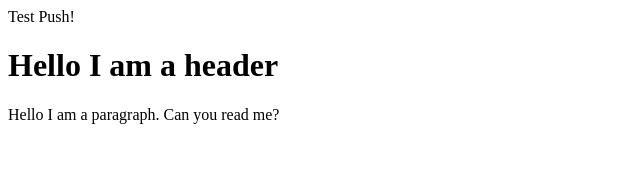
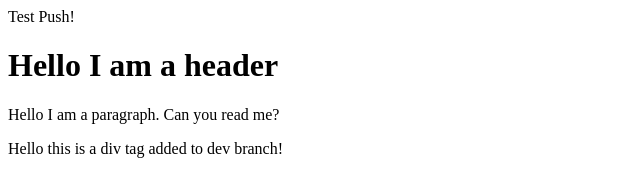
Before and after one commit to bethel-school-of-technology/team-dream-team-backend, a plain HTML site: page index.html in a window 1280 px wide. Shown: the whole page, without its empty margins (0-640 px from the left). Drawn offline with Linux system fonts and the light colour scheme.

Commit message:
added div tag

```diff
--- a/index.html
+++ b/index.html
@@ -2,3 +2,5 @@
 <header>Test Push!</header>
 <h1>Hello I am a header</h1>
 <p>Hello I am a paragraph. Can you read me?</p>
+
+<div>Hello this is a div tag added to dev branch!</div>
```
